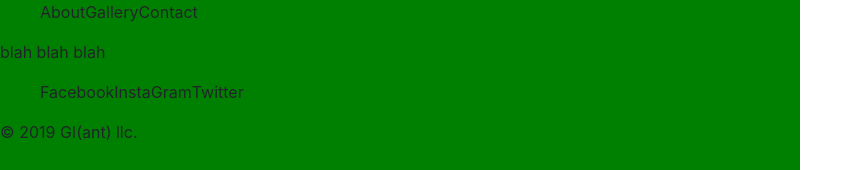
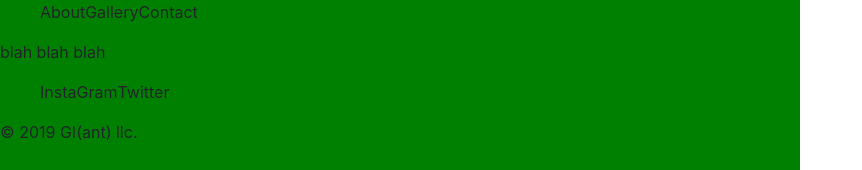
Before and after one commit to irichard03/JonesJewelry, a React (Create React App) app: page / in a window 1280 px wide. Shown: the top 170 px of the page, without its empty margins (0-862 px from the left). Built offline with nearby package versions, Linux system fonts and the light colour scheme.

Commit message:
re-saved app.js changes.

```diff
--- a/src/App.js
+++ b/src/App.js
@@ -21,7 +21,7 @@ class App extends Component {
 
           <footer className="Footer">
             <ul>
-              <li>Facebook</li>
+              <li><i className="fab fa-facebook-square"></i></li>
               <li>InstaGram</li>
               <li>Twitter</li>
             </ul>
```
